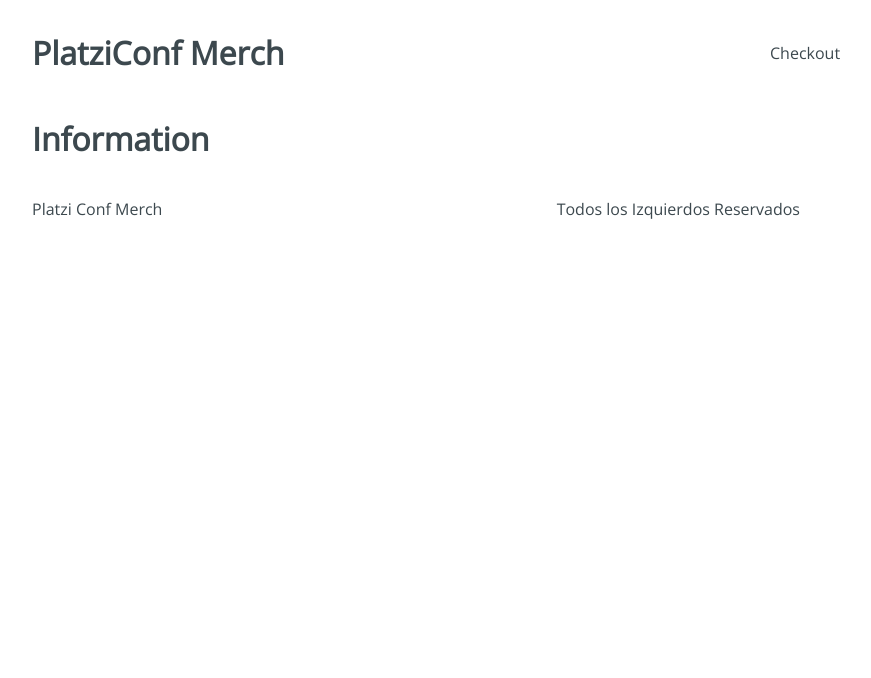
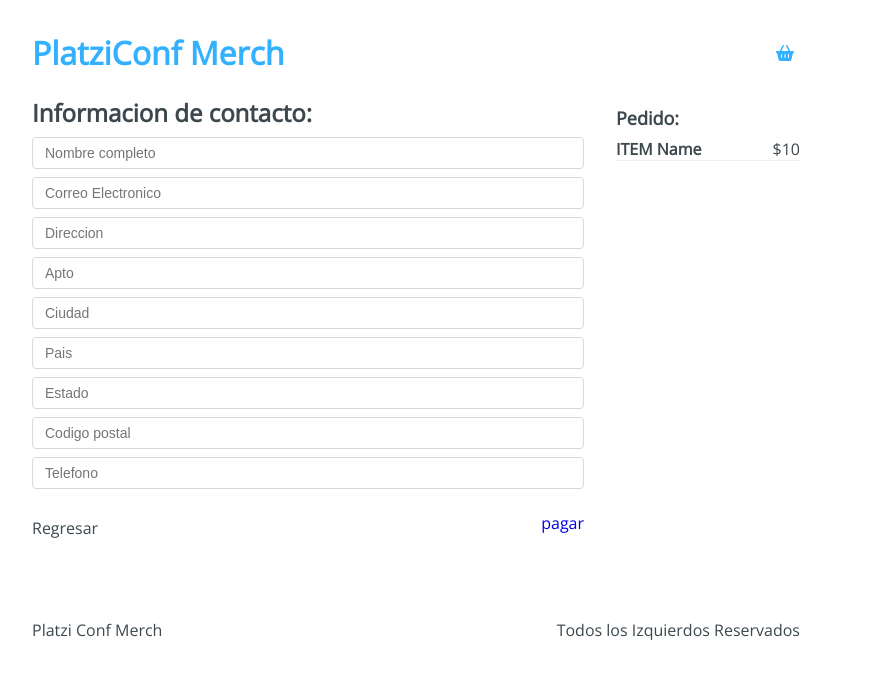
Before and after one commit to SantiSB/PlatziConf, a React app: page /checkout/information in a window 1280 px wide. Shown: the top 678 px of the page, without its empty margins (224-1095 px from the left). Built offline with nearby package versions, Linux system fonts and the light colour scheme.

Commit message:
Maquetacion, Links, Iconos y Estilos

```diff
--- a/public/index.html
+++ b/public/index.html
@@ -4,7 +4,8 @@
     <meta charset="UTF-8">
     <meta http-equiv="X-UA-Compatible" content="IE=edge">
     <meta name="viewport" content="width=device-width, initial-scale=1.0">
-    <title>Document</title>
+    <title>Platzi Conf Merch</title>
+    <script src="https://kit.fontawesome.com/b915eab7f7.js" crossorigin="anonymous"></script>
 </head>
 <body>
     <!-- Este es el div donde renderizaremos nuestra App -->
--- a/src/components/Header.jsx
+++ b/src/components/Header.jsx
@@ -1,15 +1,20 @@
 import React from 'react';
-import '../styles/components/Header.css'
+import { Link } from 'react-router-dom';
+import '../styles/components/Header.css';
 
 const Header = () => {
   return (
     <div className="Header">
-      <h1 className="Header-title">PlatziConf Merch</h1>
+      <h1 className="Header-title">
+        <Link to="/">PlatziConf Merch</Link>
+      </h1>
       <div className="Header-checkout">
-        Checkout
+        <Link to="/checkout">
+            <i className='fas fa-shopping-basket'/>
+        </Link>
       </div>
     </div>
   );
-}
+};
 
 export default Header;
--- /dev/null
+++ b/src/components/Product.jsx
@@ -0,0 +1,23 @@
+import React from 'react';
+
+const Product = ({ product }) => {
+  return (
+    <div className="Products-item">
+      <img src={product.image} alt={product.title} />
+      <div className="Product-item-info">
+        <h2>
+          {product.title}
+          <span>
+            $
+            {' '}
+            {product.price}
+          </span>
+        </h2>
+        <p>{product.description}</p>
+      </div>
+      <button type="button">Comprar</button>
+    </div>
+  );
+}
+
+export default Product;
--- /dev/null
+++ b/src/components/Products.jsx
@@ -0,0 +1,19 @@
+import React from 'react';
+import Product from './Product';
+import '../styles/components/Products.css';
+
+const Products = ({ products }) => {
+  return (
+    <div className="Products">
+      <div className="Products-items">
+        {/* Mapeamos los productos */}
+        {products.map(product => (
+            //Por cada producto renderizamos un componente product al que se le pasa por parametro el producto y una key
+          <Product key={product.id} product={product} />
+        ))}
+      </div>
+    </div>
+  );
+}
+
+export default Products;
--- a/src/containers/Checkout.jsx
+++ b/src/containers/Checkout.jsx
@@ -1,9 +1,30 @@
-import React from 'react'
+import React from 'react';
+import { Link } from 'react-router-dom';
+import '../styles/components/Checkout.css';
 
 const Checkout = () => {
   return (
-    <h1>Checkout</h1>
-  )
+    <div className="Checkout">
+      <div className="Checkout-content">
+        <h3>Lista de Pedidos:</h3>
+        <div className="Checkout-item">
+          <div className="Checkout-element">
+            <h4>ITEM name</h4>
+            <span>$10</span>
+          </div>
+          <button type="button">
+            <i className='fas fa-trash-alt'/>
+          </button>
+        </div>
+      </div>
+      <div className="Checkout-sidebar">
+        <h3>Precio Total: $10</h3>
+        <Link to="/checkout/information">
+        <button type="button">Continuar pedido</button>
+        </Link>
+      </div>
+    </div>
+  );
 }
 
-export default Checkout
+export default Checkout;
--- a/src/containers/Home.jsx
+++ b/src/containers/Home.jsx
@@ -1,8 +1,10 @@
 import React from 'react'
+import Products from '../components/Products'
+import initialState from '../initialState'
 
 const Home = () => {
   return (
-    <h1>Home</h1>
+    <Products products={initialState.products}/>
   )
 }
 
--- a/src/containers/Information.jsx
+++ b/src/containers/Information.jsx
@@ -1,9 +1,49 @@
-import React from 'react'
+import React from 'react';
+import { Link } from 'react-router-dom';
+import '../styles/components/Information.css';
 
 const Information = () => {
   return (
-    <h1>Information</h1>
-  )
+    <div className="Information">
+      <div className="Information-content">
+        <div className="Information-head">
+          <h2>Informacion de contacto:</h2>
+        </div>
+        <div className="Information-form">
+          <form action="">
+            <input type="text" placeholder="Nombre completo" name="name" />
+            <input type="text" placeholder="Correo Electronico" name="email" />
+            <input type="text" placeholder="Direccion" name="address" />
+            <input type="text" placeholder="Apto" name="apto" />
+            <input type="text" placeholder="Ciudad" name="city" />
+            <input type="text" placeholder="Pais" name="country" />
+            <input type="text" placeholder="Estado" name="state" />
+            <input type="text" placeholder="Codigo postal" name="cp" />
+            <input type="text" placeholder="Telefono" name="phone" />
+          </form>
+        </div>
+        <div className="Information-buttons">
+          <div className="Information-back">
+            Regresar
+          </div>
+          <div className="Information-next">
+          <Link to="/checkout/payment">
+            pagar
+            </Link>
+          </div>
+        </div>
+      </div>
+      <div className="Information-sidebar">
+        <h3>Pedido:</h3>
+        <div className="Information-item">
+          <div className="Information-element">
+            <h4>ITEM Name</h4>
+            <span>$10</span>
+          </div>
+        </div>
+      </div>
+    </div>
+  );
 }
 
-export default Information
+export default Information;
--- a/src/containers/Payment.jsx
+++ b/src/containers/Payment.jsx
@@ -1,9 +1,18 @@
-import React from 'react'
+import React from 'react';
+import '../styles/components/Payment.css';
 
 const Payment = () => {
   return (
-    <h1>Payment</h1>
-  )
+    <div className="Payment">
+      <div className="Payment-content">
+        <h3>Resument del pedido:</h3>
+        <div className="Payment-button">
+          Boton de pago con Paypal
+        </div>
+      </div>
+      <div />
+    </div>
+  );
 }
 
-export default Payment
+export default Payment;
--- a/src/containers/Success.jsx
+++ b/src/containers/Success.jsx
@@ -1,9 +1,18 @@
-import React from 'react'
+import React from 'react';
+import '../styles/components/Success.css';
 
 const Success = () => {
   return (
-    <h1>Success</h1>
-  )
+    <div className="Success">
+      <div className="Success-content">
+        <h2>Oscar, Gracias por tu compra</h2>
+        <span>Tu pedido lelgara en 3 dias a tu direccion:</span>
+        <div className="Success-map">
+          Google Maps
+        </div>
+      </div>
+    </div>
+  );
 }
 
-export default Success
+export default Success;
--- /dev/null
+++ b/src/initialState.js
@@ -0,0 +1,47 @@
+export default {
+    cart: [],
+    products: [
+      {
+        'id': '1',
+        'image': 'https://arepa.s3.amazonaws.com/camiseta.png',
+        'title': 'Camiseta',
+        'price': 25,
+        'description': 'Lorem ipsum dolor sit amet, consectetur adipiscing elit',
+      },
+      {
+        'id': '3',
+        'image': 'https://arepa.s3.amazonaws.com/mug.png',
+        'title': 'Mug',
+        'price': 10,
+        'description': 'Lorem ipsum dolor sit amet, consectetur adipiscing elit',
+      },
+      {
+        'id': '4',
+        'image': 'https://arepa.s3.amazonaws.com/pin.png',
+        'title': 'Pin',
+        'price': 4,
+        'description': 'Lorem ipsum dolor sit amet, consectetur adipiscing elit',
+      },
+      {
+        'id': '5',
+        'image': 'https://arepa.s3.amazonaws.com/stickers1.png',
+        'title': 'Stickers',
+        'price': 2,
+        'description': 'Lorem ipsum dolor sit amet, consectetur adipiscing elit',
+      },
+      {
+        'id': '6',
+        'image': 'https://arepa.s3.amazonaws.com/stickers2.png',
+        'title': 'Stickers',
+        'price': 2,
+        'description': 'Lorem ipsum dolor sit amet, consectetur adipiscing elit',
+      },
+      {
+        'id': '7',
+        'image': 'https://arepa.s3.amazonaws.com/hoodie.png',
+        'title': 'Hoodie',
+        'price': 35,
+        'description': 'Lorem ipsum dolor sit amet, consectetur adipiscing elit',
+      },
+    ],
+  };
```
